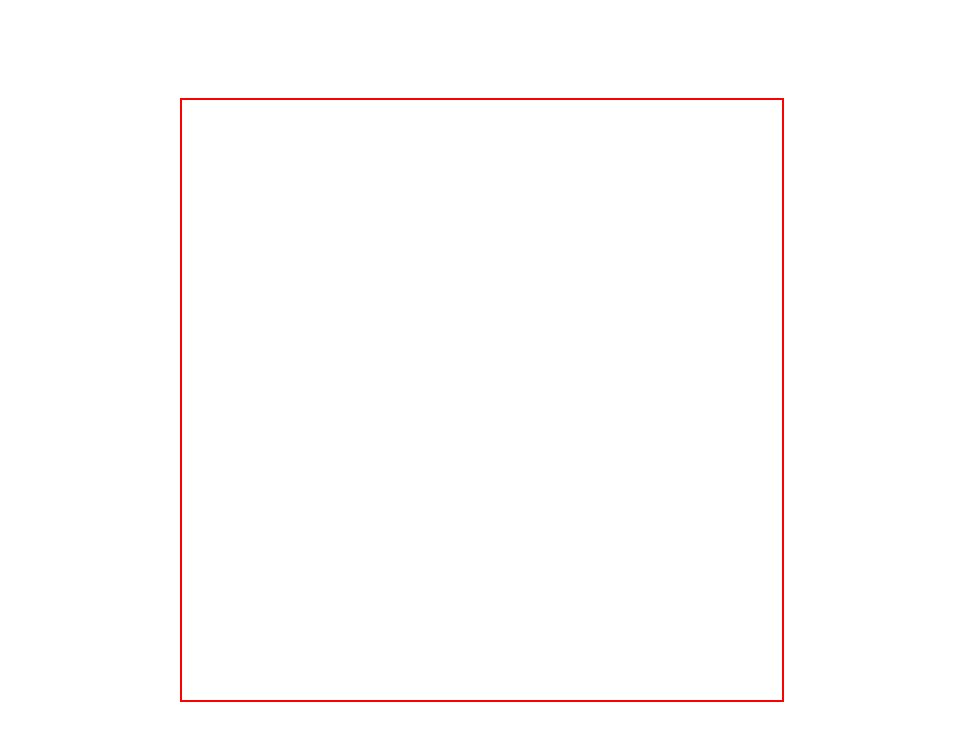
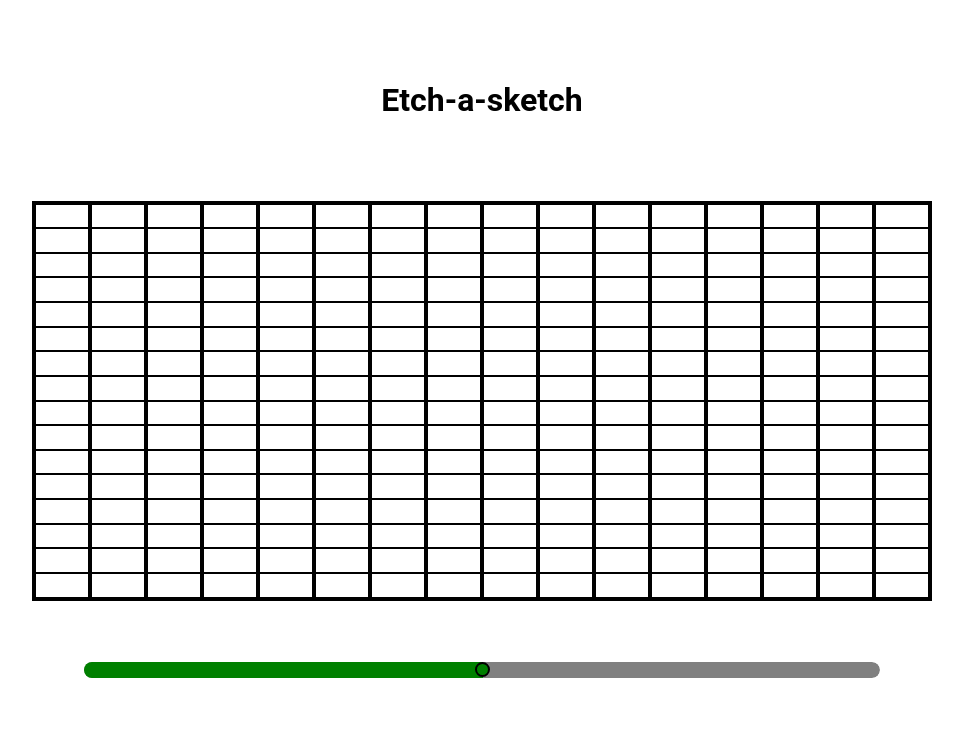
Before and after one commit to jmatzko/etch-a-sketch, a plain HTML site: page index.html in a window 1280 px wide. Shown: the whole page, without its empty margins (158-1121 px from the left). Drawn offline with Linux system fonts and the light colour scheme.

Commit message:
figured out way to create grid now working on developing a slider that can manipulate grid

```diff
--- a/index.html
+++ b/index.html
@@ -8,7 +8,22 @@
     <script defer src="script.js"></script>
 </head>
 <body>
+    <div class="header">
+        <h1 class="head">Etch-a-sketch</h1>
+    </div>
+
+
     <div class="sketch-container">
+
+    </div>
+
+    <div class="slider">
+        <div class="value-left"></div>
+        <input type="range" min="16 x 16" max="64 x 64" steps="1">
+        <div class="value-right"></div>
+    </div>
+
+    <div class="buttons">
 
     </div>
 
--- a/script.js
+++ b/script.js
@@ -1 +1,23 @@
 const sketchBox = document.querySelector('.sketch-container');
+
+
+
+function makeGrid() {
+
+    for(let i = 0; i < 16; i++) {
+        let row = document.createElement('div')
+        row.classList.add("row" + i);
+
+        sketchBox.appendChild(row);
+        let rowW = document.querySelector('.row' + i);
+
+            for(let j = 0; j < 16; j++) {
+                let column = document.createElement('div');
+                column.classList.add('column');
+                rowW.appendChild(column);
+            }
+    }
+}
+
+
+makeGrid();
--- a/styles.css
+++ b/styles.css
@@ -6,13 +6,58 @@ body {
     height: 100vh;
     flex-direction: column;
     width: 100vw;
-    justify-content: center;
     align-items: center;
+    justify-content: space-evenly;
+}
+h1 {
+    font-family: 'Roboto', sans-serif;
 }
 .sketch-container {
     display: flex;
-    border: 2px solid red;
-    width: 600px;
-    height: 600px;
+    box-sizing: border-box;
+    border: 2px solid black;
+    height: 400px;
+   width: 900px;
+}
+
+.slider {
+    display: flex;
+    width: 800px;
+    justify-content: center;;
+}
+
+input[type="range"] {
+    appearance: none;
+    width: 800px;
+    overflow: hidden;
+    border-radius: 16px;
+}
+/* changing the slider */
+input[type="range"]::-webkit-slider-runnable-track {
+    border-radius: 16px;
+    height: 16px;
+    background: gray;
+}
+input[type="range"]::-webkit-slider-thumb {
+    appearance: none;
+    height: 15px;
+    width: 15px;
+    background-color: green;
+    border-radius: 50%;
+    border: 2px solid black;
+    box-shadow: -407px 0 0 400px green;
+}
+
+
+/* the problem was targeting the class the whole time */
+.sketch-container > [class^="row"] {
+    display: flex;
     flex-direction: column;
+    flex: 1;
+    border: 1px solid black;
 }
+[class^="row"] > [class="column"] {
+    border: 1px solid black;
+    flex: 1;
+
+}
```
